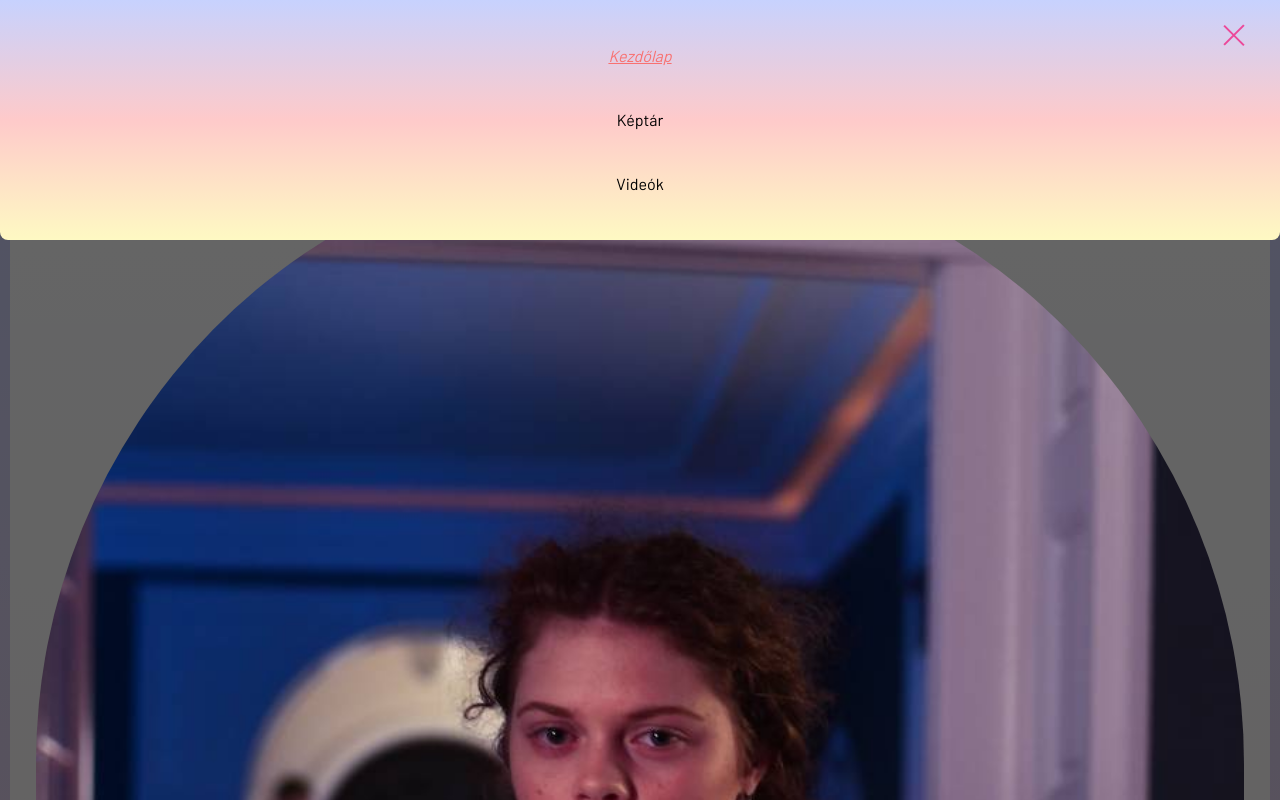
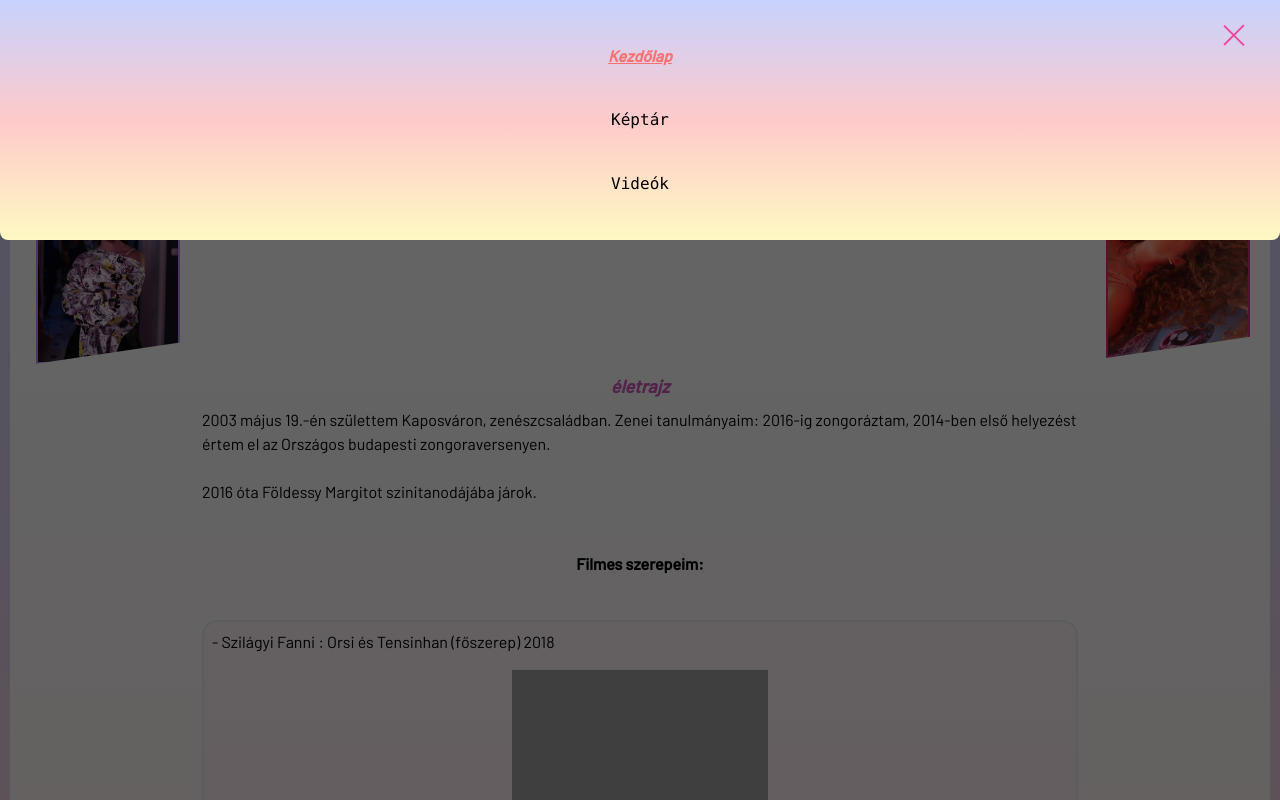
Before and after one commit to vladyslavt97/Anait-Vanoian, a Next.js app: page / in a window 1280 px wide. Both pictures are taken after a click on the element 1234 px from the left and 39 px from the top of the page. Shown: the top 800 px of the page. Built offline with nearby package versions, Linux system fonts and the light colour scheme; grey boxes are pictures that could not be loaded.

Commit message:
navigationa and home page

```diff
--- a/app/globals.css
+++ b/app/globals.css
@@ -25,3 +25,7 @@ body {
     )
     rgb(var(--background-start-rgb));
 } */
+
+.clip-path-trapezoid {
+  clip-path: polygon(0% 10%, 100% 0%, 100% 90%, 0% 100%);
+}
--- a/app/page.tsx
+++ b/app/page.tsx
@@ -24,7 +24,8 @@ export default function Home() {
       animate={{opacity:1}}
       transition={{duration:1}}
       >
-        <Image src="/gallery/1.jpg" alt="" width={400} height={400} className="relative top-0 rounded-full w-full px-2.5" priority={true}/>
+        <Image src="/gallery/1.jpg" alt="" width={200} height={200} className="relative top-0 mx-2.5 w-36 border-2 border-purple-400 clip-path-trapezoid z-10" priority={true}/>
+        <Image src="/gallery/2.jpg" alt="" width={200} height={200} className="absolute top-36 right-5 mx-2.5 w-36 border-2 border-pink-600 clip-path-trapezoid" priority={true}/>
       </motion.div>
       {language === "hun" && <h1 className="font-bold text-center py-2 text-lg italic bg-clip-text bg-gradient-to-r from-purple-400 to-pink-600 text-transparent">életrajz</h1>}
       {language === "eng" && <h1 className="font-bold text-center py-2 text-lg italic bg-clip-text bg-gradient-to-r from-purple-400 to-pink-600 text-transparent">biography</h1>}
--- a/components/Navigation.tsx
+++ b/components/Navigation.tsx
@@ -51,16 +51,16 @@ export default function Navigation({}: Props) {
             transition={{duration:1}}
             className=" h-[30%] bg-gradient-to-b from-indigo-200 via-red-200 to-yellow-100 w-full flex flex-col justify-center items-center gap-10 z-40 fixed top-0 rounded-bl-lg rounded-br-lg"
             >
-                <Link href="/" onClick={e => toggleOpen(false)} className={pathname === "/" ? "text-red-400 underline italic w-20 mx-auto" : "w-20 mx-auto"}>{language === "hun" ? "Kezdőlap" : "Home"}</Link>
-                <Link href="/gallery" onClick={e => toggleOpen(false)} className={pathname === "/gallery" ? "text-red-400 underline italic w-20 mx-auto" : "w-20 mx-auto"}>{language === "hun" ? "Képtár" : "Gallery"}</Link>
-                <Link href="/videos" onClick={e => toggleOpen(false)} className={pathname === "/videos" ? "text-red-400 underline italic w-20 mx-auto" : "w-20 mx-auto"}>{language === "hun" ? "Videók" : "Videos"}</Link>
+                <Link href="/" onClick={e => toggleOpen(false)} className={pathname === "/" ? "text-red-400 underline italic w-20 mx-auto font-bold" : "w-20 mx-auto font-mono"}>{language === "hun" ? "Kezdőlap" : "Home"}</Link>
+                <Link href="/gallery" onClick={e => toggleOpen(false)} className={pathname === "/gallery" ? "text-red-400 underline italic w-20 mx-auto font-bold" : "w-20 mx-auto font-mono"}>{language === "hun" ? "Képtár" : "Gallery"}</Link>
+                <Link href="/videos" onClick={e => toggleOpen(false)} className={pathname === "/videos" ? "text-red-400 underline italic w-20 mx-auto font-bold" : "w-20 mx-auto font-mono"}>{language === "hun" ? "Videók" : "Videos"}</Link>
             </motion.div>
         }
         {open &&
         <motion.div
         initial={{opacity:0}}
         animate={{opacity:1}}
-        className="fixed top-0 h-screen bg-black/60 w-screen" onClick={e => toggleOpen(false)}
+        className="fixed top-0 h-screen bg-black/60 w-screen z-20" onClick={e => toggleOpen(false)}
         />
         }
     </div>
```
